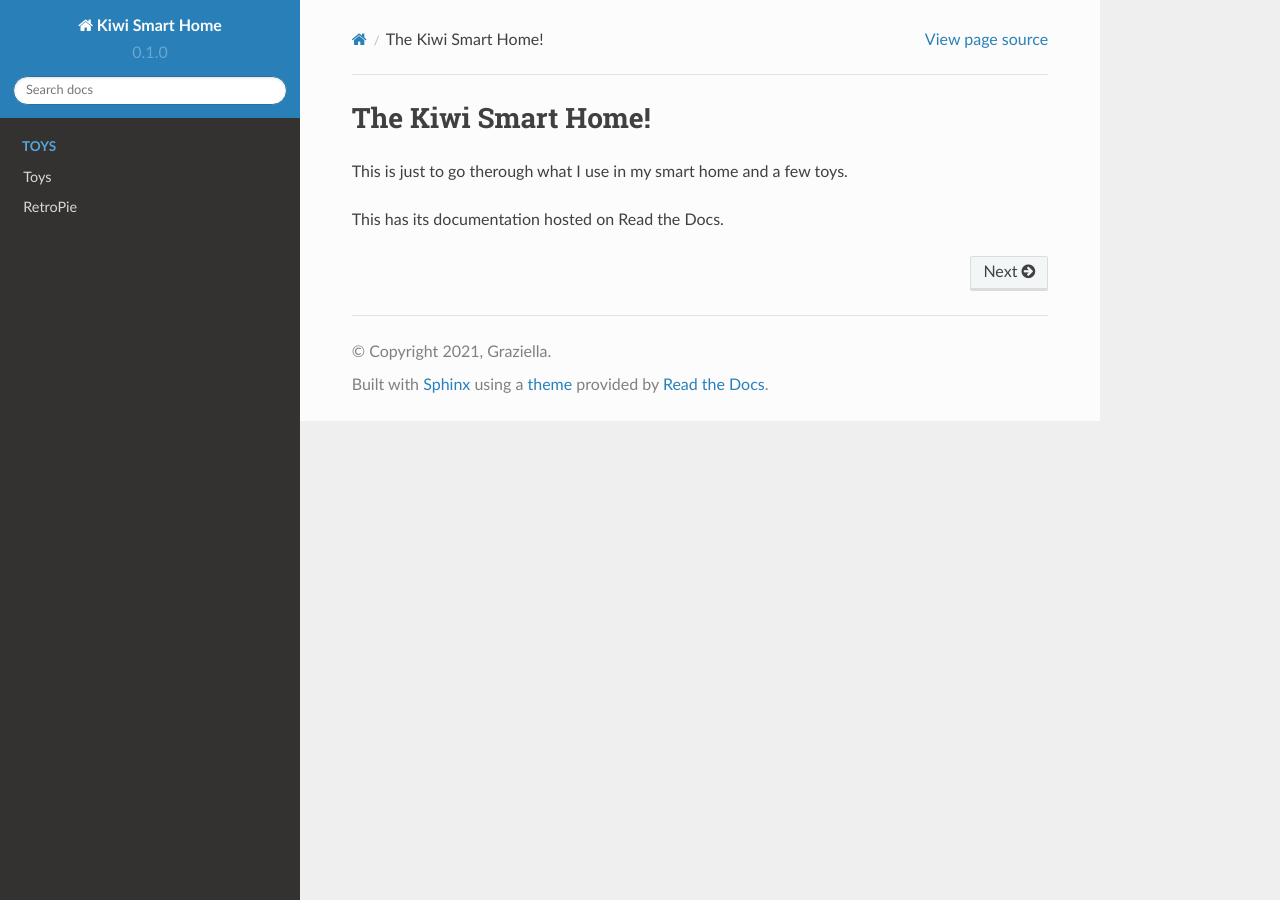
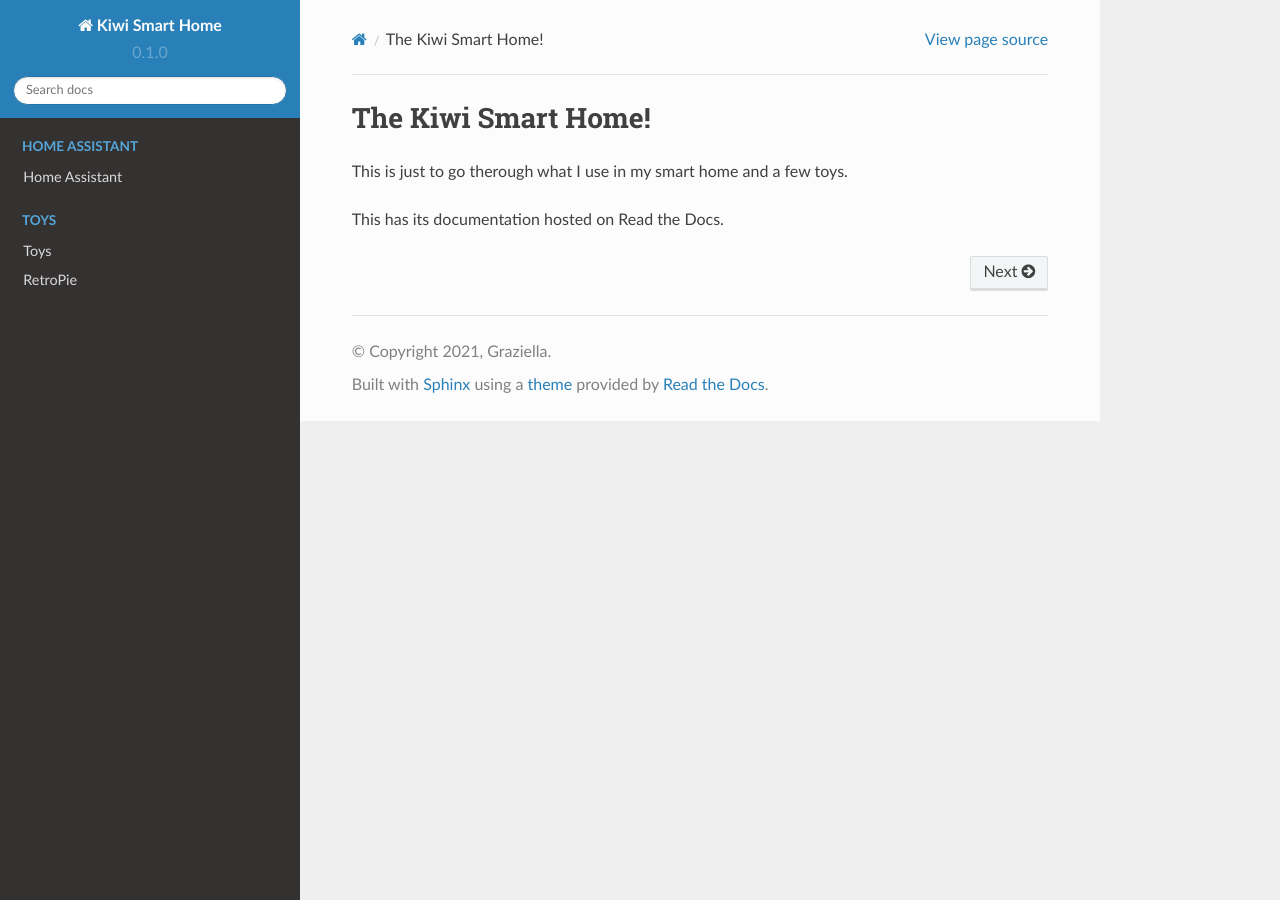
Before and after one commit to moh-Brent/the-kiwi-smart-home, a Sphinx documentation site: the page built from docs/source/index.rst, in a window 1280 px wide. Built offline with Sphinx 7.4.7 and the Read the Docs theme 2.0.0, drawn with Linux system fonts in a browser that asks for light colours.

Commit message:
Update index.rst

```diff
--- a/docs/source/index.rst
+++ b/docs/source/index.rst
@@ -9,6 +9,15 @@ This has its documentation hosted on Read the Docs.
 .. toctree::
    :maxdepth: 2
    :hidden:
+   :caption: Home Assistant
+
+   /ha/home assistant
+
+
+
+.. toctree::
+   :maxdepth: 2
+   :hidden:
    :caption: Toys
 
    /toys
```
